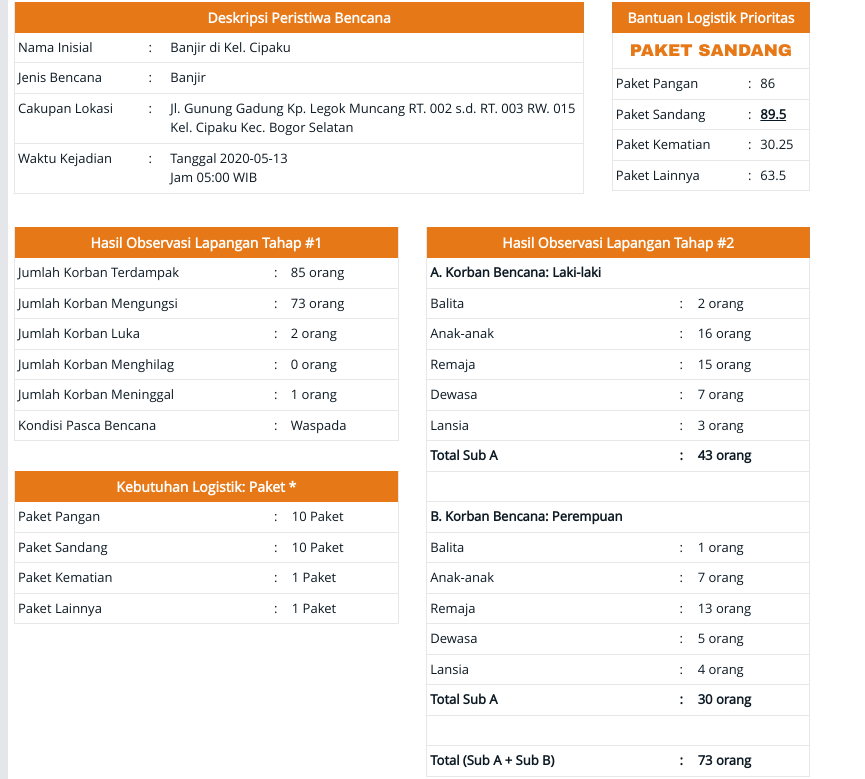
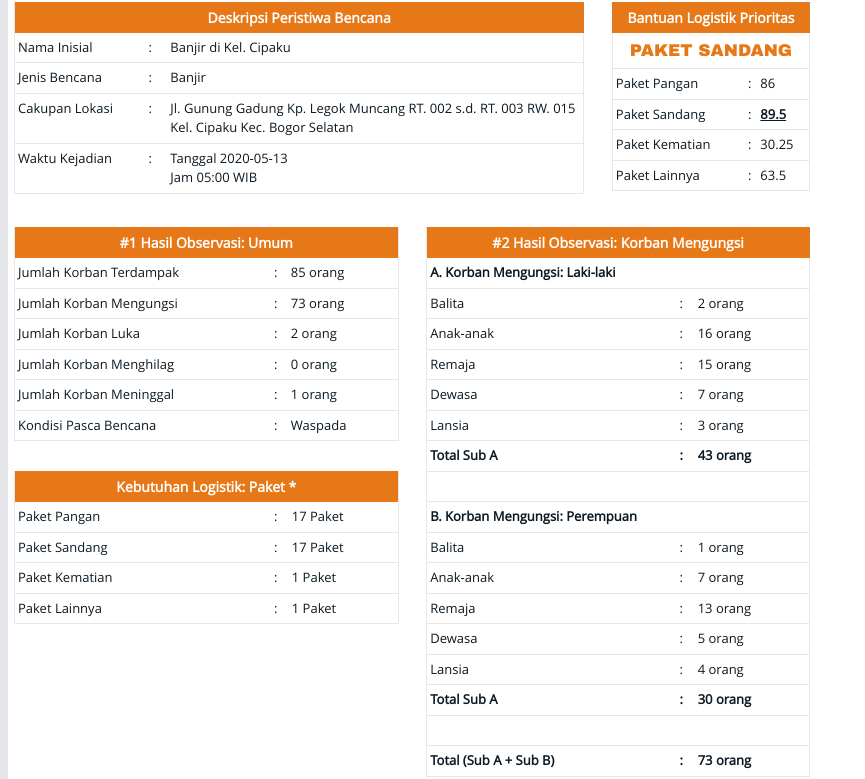
Before and after one commit to ekkyardian/spbl, a PHP site: page /views/ketua/kta_laporan_cetak.php?peristiwa=001/PRS/2020 in a window 1280 px wide. Shown: the part 227-1006 px from the top of the page, without its empty margins (0-865 px from the left). Run offline with PHP 8.4, Linux system fonts and the light colour scheme; the visitor is signed in with stand-in values (Sample User, id 1); data comes from the database, SQL or seed files in the repository; some libraries are stand-ins or nearby versions.

Commit message:
:hammer: Adding some feature

```diff
--- a/assets/sql-database/Insert Peristiwa.sql
+++ b/assets/sql-database/Insert Peristiwa.sql
@@ -23,7 +23,7 @@ WHERE
     id_peristiwa='001/PRS/2019';
 
 UPDATE tb_observasi_lapangan SET
-    korban_terdampak='47', korban_mengungsi='15', korban_luka='13', korban_meninggal='0', korban_hilang='0', pasca_bencana='Normal', pengungsi_laki_laki='10', pl_balita='0', pl_anak_anak='3', pl_remaja='4', pl_dewasa='2', pl_lansia='1', pengungsi_perempuan='10', pp_balita='1', pp_anak_anak='1', pp_remaja='6', pp_dewasa='2', pp_lansia='0'
+    korban_terdampak='47', korban_mengungsi='15', korban_luka='13', korban_meninggal='0', korban_hilang='0', pasca_bencana='Normal', pengungsi_laki_laki='7', pl_balita='0', pl_anak_anak='2', pl_remaja='2', pl_dewasa='2', pl_lansia='1', pengungsi_perempuan='8', pp_balita='1', pp_anak_anak='1', pp_remaja='4', pp_dewasa='2', pp_lansia='0'
 WHERE
     id_peristiwa='002/PRS/2019';
 
--- a/views/ketua/kta_laporan_cetak.php
+++ b/views/ketua/kta_laporan_cetak.php
@@ -45,6 +45,24 @@ else if ($paket_lainnya > $paket_pangan AND $paket_lainnya > $paket_sandang AND
 $paket_lainnya > $paket_kematian) {
     $paket_prioritas = "Paket Lainnya";
 }
+else if ($paket_pangan == $paket_sandang) {
+    $paket_prioritas = "Paket Pangan & Sandang";
+}
+else if ($paket_pangan == $paket_kematian) {
+    $paket_prioritas = "Paket Pangan & Kematian";
+}
+else if ($paket_pangan == $paket_lainnya) {
+    $paket_prioritas = "Paket Pangan & Lainnya";
+}
+else if ($paket_sandang == $paket_kematian) {
+    $paket_prioritas = "Paket Sandang & Lainnya";
+}
+else if ($paket_sandang == $paket_lainnya) {
+    $paket_prioritas = "Paket Sandang & Lainnya";
+}
+else if ($paket_kematian == $paket_lainnya) {
+    $paket_prioritas = "Paket Kematian & Lainnya";
+}
 else {
     $paket_prioritas = "Tidak Ditemukan";
 }
@@ -73,8 +91,8 @@ $pp_dewasa           = $observasi_lapangan->pp_dewasa;
 $pp_lansia           = $observasi_lapangan->pp_lansia;
 
 // Analisis Kebutuhan Logistik: Paket ----------------------------------------------------------------------------------
-$kebutuhan_paket_pangan     = $pl_dewasa + $pl_lansia;
-$kebutuhan_paket_sandang    = $pl_dewasa + $pl_lansia;
+$kebutuhan_paket_pangan     = ceil($korban_terdampak / 5);
+$kebutuhan_paket_sandang    = ceil($korban_terdampak / 5);
 $kebutuhan_paket_kematian   = $korban_meninggal + $korban_hilang;
 $kebutuhan_paket_lainnya    = ceil($korban_luka / 10);
 
@@ -349,7 +367,7 @@ $dewasa_lansia_p    = $pp_dewasa + $pp_lansia;
                             <!--| Start: Hasil Observasi Lapangan Tahap #1 |-->
                             <table width="100%" class="deskripsi-table">
                                 <tr>
-                                    <th colspan="3">Hasil Observasi Lapangan Tahap #1</th>
+                                    <th colspan="3">#1 Hasil Observasi: Umum</th>
                                 </tr>
                                 <tr>
                                     <td width="250px">Jumlah Korban Terdampak</td>
@@ -393,10 +411,10 @@ $dewasa_lansia_p    = $pp_dewasa + $pp_lansia;
                             <!--| Start: Hasil Observasi Lapangan Tahap #2 |-->
                             <table width="100%" class="deskripsi-table">
                                 <tr>
-                                    <th colspan="3">Hasil Observasi Lapangan Tahap #2</th>
+                                    <th colspan="3">#2 Hasil Observasi: Korban Mengungsi</th>
                                 </tr>
                                 <tr>
-                                    <td colspan="3"><strong>A. Korban Bencana: Laki-laki</strong></td>
+                                    <td colspan="3"><strong>A. Korban Mengungsi: Laki-laki</strong></td>
                                 </tr>
                                 <tr>
                                     <td>Balita</td>
@@ -432,7 +450,7 @@ $dewasa_lansia_p    = $pp_dewasa + $pp_lansia;
                                     <td colspan="3">&nbsp;</td>
                                 </tr>
                                 <tr>
-                                    <td colspan="3"><strong>B. Korban Bencana: Perempuan</strong></td>
+                                    <td colspan="3"><strong>B. Korban Mengungsi: Perempuan</strong></td>
                                 </tr>
                                 <tr>
                                     <td>Balita</td>
```
Also changed, not shown: models/ketua/analisis_laporan.php (+5 -5 lines), views/trc/trc_laporan_analisis.php (deleted, +0 -43 lines), views/trc/trc_observasi_lapangan.php (+7 -7 lines).
